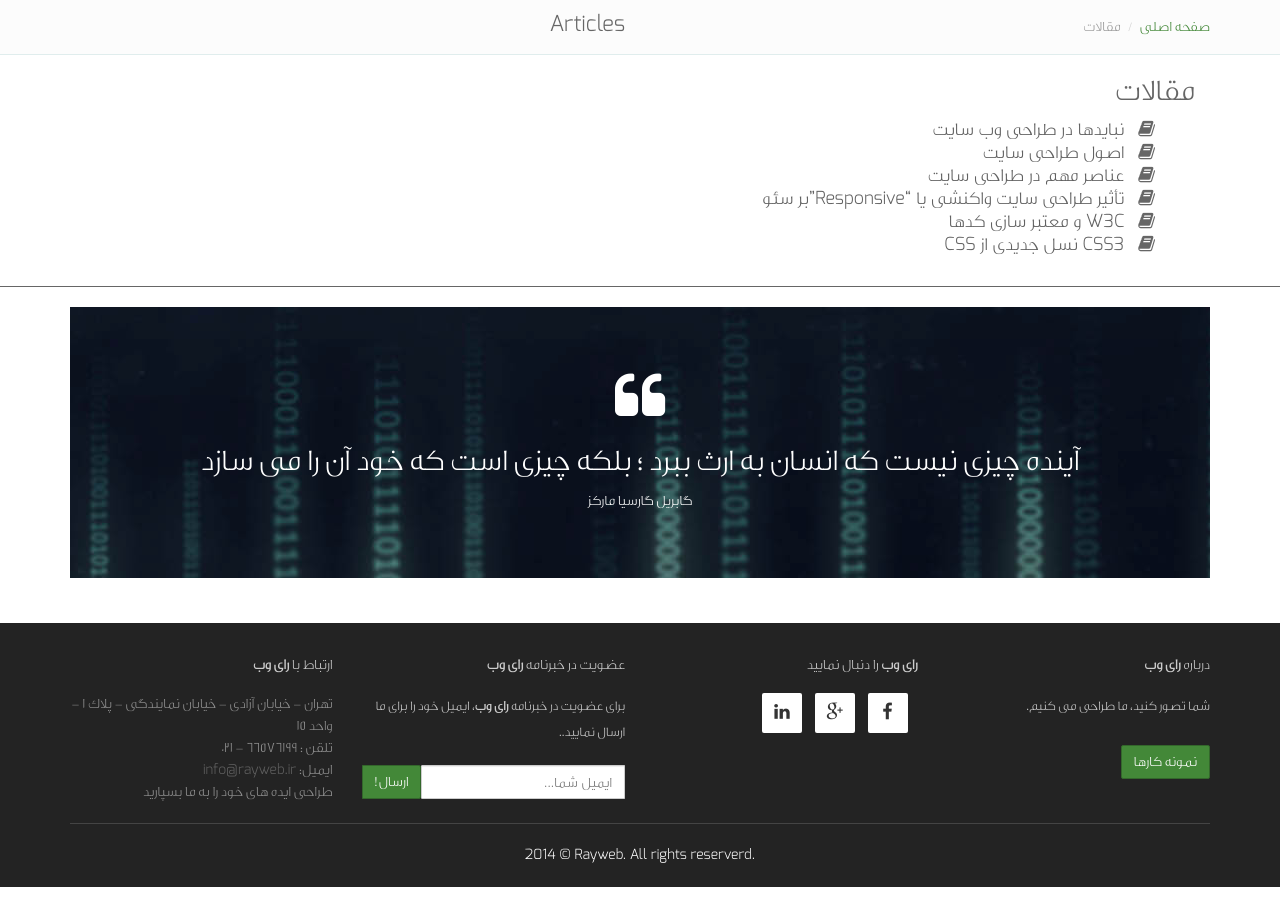
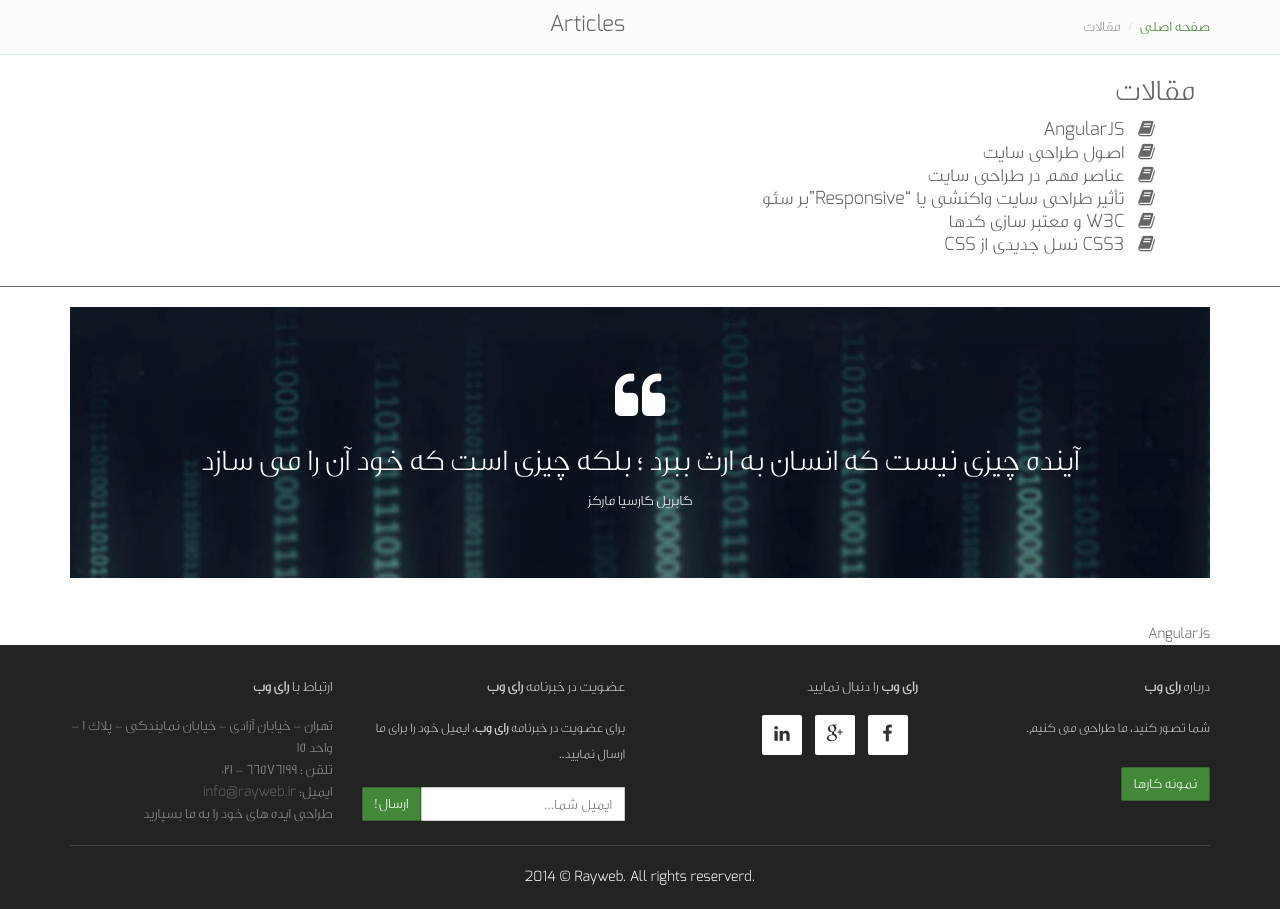
Before and after one commit to mehrdad-parsa68/rayweb, a PHP site: page /index.php?page=article&article=4 in a window 1280 px wide. Shown: the part 120-1029 px from the top of the page. Before the commit the page ends 1007 px from the top, so only its background shows below. Run offline with PHP 8.4, Linux system fonts and the light colour scheme; some libraries are stand-ins or nearby versions.

Commit message:
article some change

```diff
--- /dev/null
+++ b/include/4.php
@@ -0,0 +1,3 @@
+<div class="container">
+	AngularJs
+</div>
--- a/include/article.php
+++ b/include/article.php
@@ -18,7 +18,7 @@
 	<div class="col-lg-12" style="font-size:18px; ">
 		<h2>مقالات</h2>
 		<ul style="list-style:none; color:black important;">
-			<li><span class="fa fa-book"></span><a class="exo" href="index.php?page=article&article=4">&nbsp;&nbsp; نبایدها در طراحی وب سایت</a></li>
+			<li><span class="fa fa-book"></span><a class="exo" href="index.php?page=article&article=4">&nbsp;&nbsp; AngularJS</a></li>
 			<li><span class="fa fa-book"></span><a class="exo" href="index.php?page=article&article=3">&nbsp;&nbsp; اصول طراحی سایت</a></li>
 			<li><span class="fa fa-book"></span><a class="exo" href="index.php?page=article&article=2">&nbsp;&nbsp;  عناصر مهم در طراحی سایت</a></li>
 			<li><span class="fa fa-book"></span><a class="exo" href="index.php?page=article&article=1">&nbsp;&nbsp;  تأثیر طراحی سایت واکنشی یا “Responsive”بر سئو</a></li>
@@ -28,13 +28,10 @@
 
 		</ul>
 	</div>
-
-
 </div>
 <hr>
 <div class="container">
 	<div class="wp-example" id="images-text">
-
       <div class="slice bg-banner-1">
           <div class="w-section inverse">
               <div class="row">
@@ -46,8 +43,6 @@
                               گابریل گارسیا مارکز
                           </p>
                           <span class="clearfix"></span>
-
-
                       </div>
                   </div>
               </div>
@@ -55,3 +50,7 @@
       </div>
   </div>
 </div>
+<?php
+if(isset($_GET['article'])){
+	include($_GET['article'].'.php');
+	}
```
